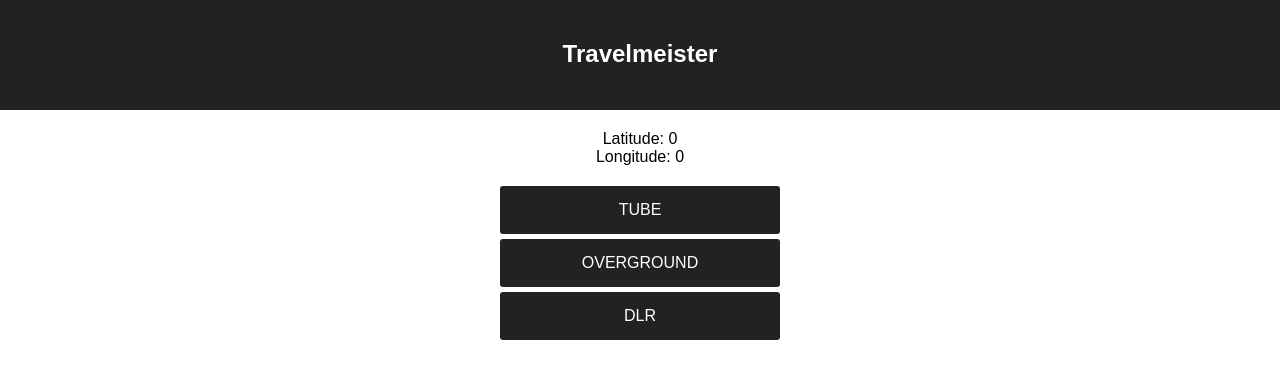
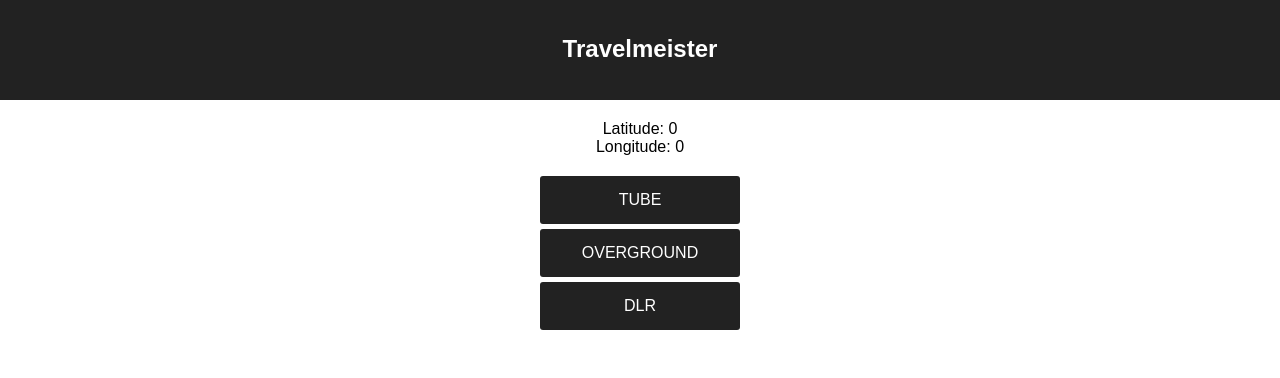
Before and after one commit to domwlkr/travelmeister, a React (Create React App) app: page / in a window 1280 px wide. Shown: the top 378 px of the page. Built offline with nearby package versions, Linux system fonts and the light colour scheme; no server answers.

Commit message:
Sectioned out the header and the layout components

```diff
--- a/src/App.css
+++ b/src/App.css
@@ -7,13 +7,6 @@
     height: 80px;
 }
 
-.App-header {
-    background-color: #222;
-    height: 70px;
-    padding: 20px;
-    color: white;
-}
-
 .App-intro {
     font-size: large;
 }
--- a/src/App.js
+++ b/src/App.js
@@ -24,10 +24,6 @@ class App extends React.Component {
         return (
             <Router>
                 <div className="App">
-                    <div className="App-header">
-                        <h2>Travelmeister</h2>
-                    </div>
-
                     <Route exact path="/" component={Home} />
                     <Route path="/service/:id" component={Service} />
                 </div>
--- /dev/null
+++ b/src/components/Header/header.css
@@ -0,0 +1,10 @@
+.header {
+    background-color: #222;
+    height: 100px;
+    padding: 35px 0;
+    color: white;
+}
+
+.header h2 {
+    margin: 0;
+}
--- /dev/null
+++ b/src/components/Header/index.js
@@ -0,0 +1,19 @@
+import React from 'react';
+import PropTypes from 'prop-types';
+import './header.css';
+
+const Header = ({ routeClass }) => (
+    <div className={`header ${routeClass}`}>
+        <h2>Travelmeister</h2>
+    </div>
+);
+
+Header.propTypes = {
+    routeClass: PropTypes.string,
+};
+
+Header.defaultProps = {
+    routeClass: '',
+};
+
+export default Header;
--- /dev/null
+++ b/src/components/Layout/index.js
@@ -0,0 +1,22 @@
+import React from 'react';
+import PropTypes from 'prop-types';
+import Header from '../Header/';
+
+const Layout = ({ routeClass, children }) => (
+    <div className="layout">
+        <Header routeClass={routeClass} />
+        <main className="main">
+            {children}
+        </main>
+    </div>
+);
+
+Layout.propTypes = {
+    routeClass: PropTypes.string,
+};
+
+Layout.defaultProps = {
+    routeClass: '',
+};
+
+export default Layout;
--- a/src/components/Stations/stations.css
+++ b/src/components/Stations/stations.css
@@ -1,3 +1,11 @@
 .stations {
     margin-top: 20px;
 }
+
+.stations span {
+    display: none;
+}
+
+.stations.loading span {
+    display: block;
+}
--- a/src/components/StatusBox/status-box.css
+++ b/src/components/StatusBox/status-box.css
@@ -3,6 +3,12 @@
     border-radius: 3px;
     padding: 20px;
     margin-top: 20px;
+    color: #3c763d;
+}
+
+.status-box.warning {
+    background-color: #f2dede;
+    color: #a94442;
 }
 
 .status-box span {
--- a/src/containers/Home/index.js
+++ b/src/containers/Home/index.js
@@ -1,6 +1,7 @@
 import React from 'react';
 import { connect } from 'react-redux';
 import PropTypes from 'prop-types';
+import Layout from '../../components/Layout';
 import List from '../../components/List';
 import IconLink from '../../components/IconLink';
 import GeoLocator from '../../components/GeoLocator';
@@ -15,13 +16,13 @@ const Home = ({ services }) => {
     ));
 
     return (
-        <div className="main">
+        <Layout routeClass="home">
             <GeoLocator />
 
             <List>
                 {links}
             </List>
-        </div>
+        </Layout>
     );
 };
 
--- a/src/containers/Service/index.js
+++ b/src/containers/Service/index.js
@@ -1,6 +1,7 @@
 import React from 'react';
 import { connect } from 'react-redux';
 import PropTypes from 'prop-types';
+import Layout from '../../components/Layout';
 import StatusBox from '../../components/StatusBox';
 import Stations from '../../components/Stations';
 import {
@@ -35,7 +36,7 @@ class Service extends React.Component {
 
     render() {
         return (
-            <div className="main">
+            <Layout className="service">
                 <StatusBox
                   disruptions={this.props.disruptions}
                   loading={this.props.loadingDisruptions}
@@ -46,7 +47,7 @@ class Service extends React.Component {
                   loading={this.props.loadingStations}
                   mode={this.props.match.params.id}
                 />
-            </div>
+            </Layout>
         );
     }
 }
--- a/src/index.css
+++ b/src/index.css
@@ -1,3 +1,7 @@
+* {
+    box-sizing: border-box;
+}
+
 body {
     margin: 0;
     padding: 0;
@@ -6,6 +10,7 @@ body {
 
 .main {
     width: 100%;
+    padding: 0 15px;
     max-width: 500px;
     margin: 0 auto;
 }
```
